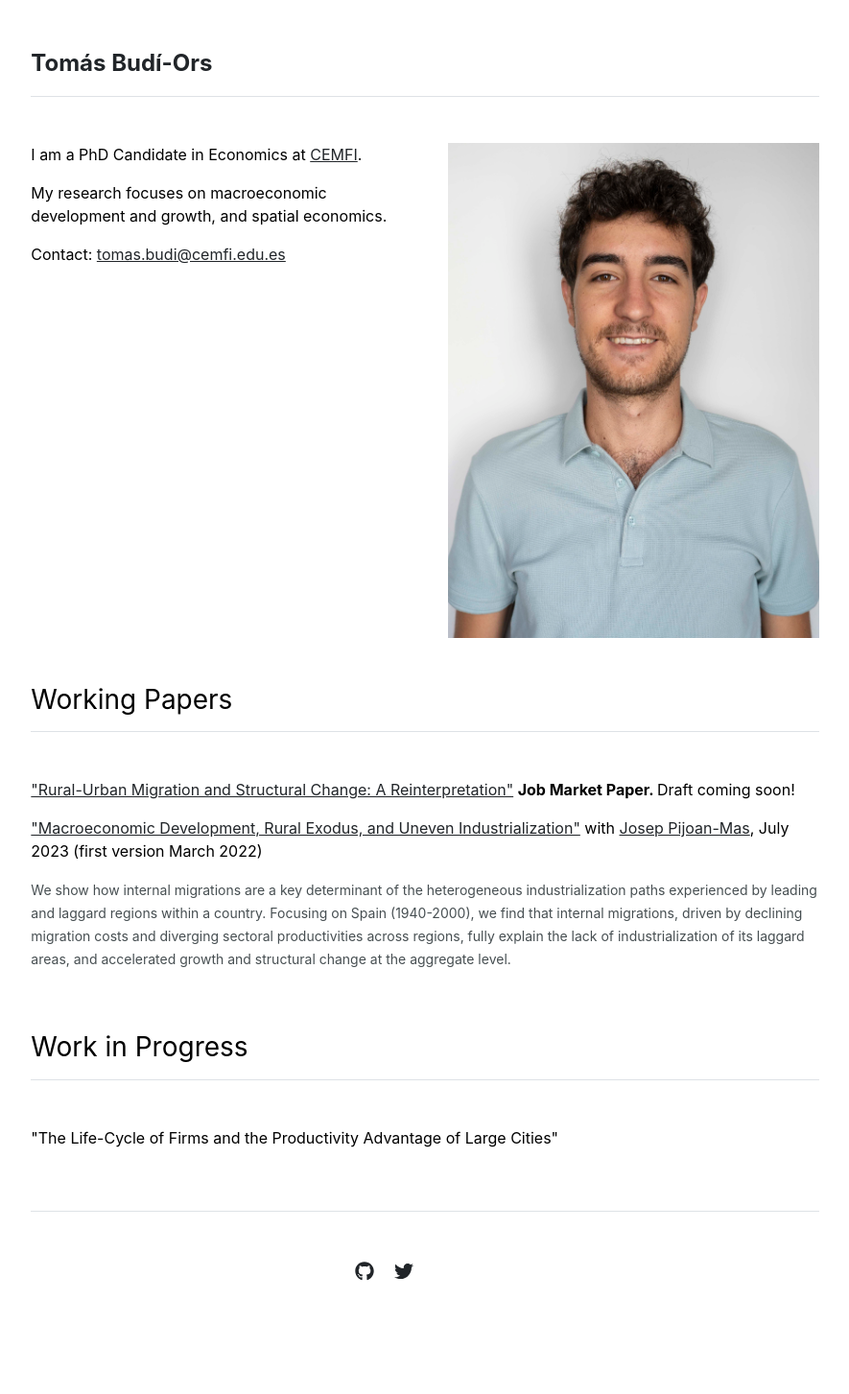
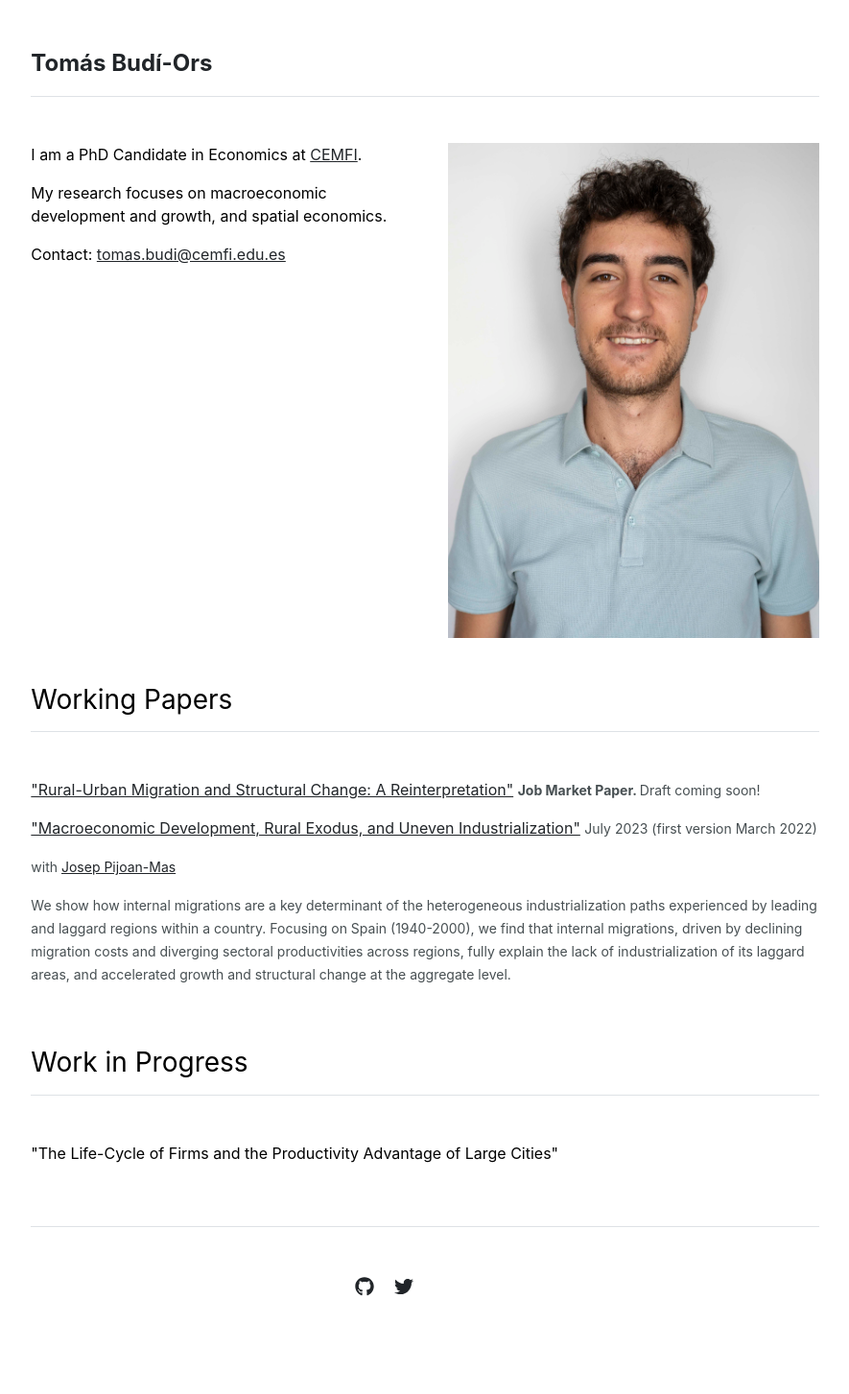
Before and after one commit to tomas-budi-ors/tomas-budi-ors.github.io, a Jekyll site: the page built from index.md, in a window 1280 px wide. Shown: the whole page at 96% size, without its empty margins (197-1082 px from the left). Built offline with Jekyll 4.4.1, drawn with Linux system fonts in a browser that asks for light colours.

Commit message:
Improvements to WP section

```diff
--- a/_data/working_papers.yml
+++ b/_data/working_papers.yml
@@ -1,7 +1,8 @@
 featured:
 - {name: '"Rural-Urban Migration and Structural Change: A Reinterpretation"', extra_info: '<b> Job Market Paper. </b> Draft coming soon!'}
 - {name: '"Macroeconomic Development, Rural Exodus, and Uneven Industrialization"',
-   extra_info: 'with <a href="https://www.cemfi.es/~pijoan/" target="_blank" rel="noopener noreferrer">Josep Pijoan-Mas</a>, July 2023 (first version March 2022)',
+   extra_info: 'July 2023 (first version March 2022)',
+   coauthors: 'with <a href="https://www.cemfi.es/~pijoan/" target="_blank" rel="noopener noreferrer">Josep Pijoan-Mas</a>',
    url: '/working_papers/SC_Migration_12bis.pdf',
    abstract: 'We show how internal migrations are a key determinant of the heterogeneous industrialization paths experienced by leading and laggard regions within a country.
     Focusing on Spain (1940-2000), we find that internal migrations, driven by declining migration costs and diverging sectoral productivities across regions, fully explain the lack of industrialization of its laggard areas, and accelerated growth and structural change at the aggregate level.'}
--- a/_includes/working_papers.html
+++ b/_includes/working_papers.html
@@ -3,7 +3,8 @@
     <h3 class="fw-normal border-bottom pb-3 mb-5">Working Papers</h3>
     {% if page.title == "Home" %}
       {% for item in site.data.working_papers.featured %}
-        <p><a href="{{ item.url }}" target="_blank" rel="noopener noreferrer">{{ item.name }}</a> {{item.extra_info}} </p>
+        <p><a href="{{ item.url }}" target="_blank" rel="noopener noreferrer">{{ item.name }}</a> <span class="coauthors" style="color:#474f52; font-size: 14px;">{{item.extra_info}}</span> </p>
+        <p style="color:#474f52;"><small>{{ item.coauthors }}</small></p>
         <p style="color:#474f52;"><small>{{ item.abstract }}</small></p>
       {% endfor %}
     {% else %}
```
